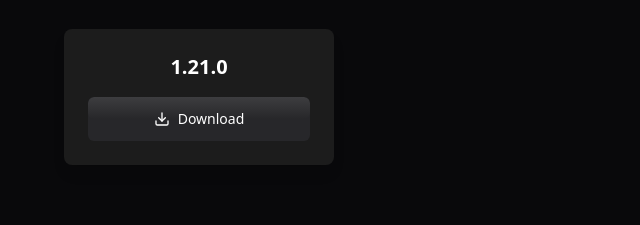
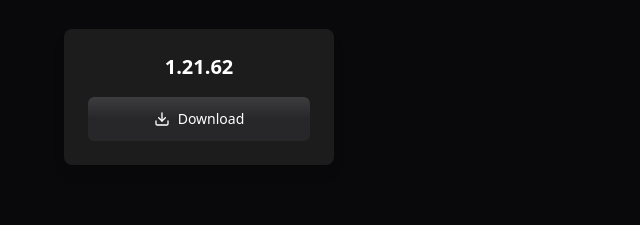
Before and after one commit to RohanDaCoder/MCPE-Free, a plain HTML site: page index.html in a window 1280 px wide. Shown: the part 384-609 px from the top of the page, 0-640 px from the left. Drawn offline with nearby package versions, Linux system fonts and the light colour scheme.

Commit message:
Add 1.21.62

```diff
--- a/index.html
+++ b/index.html
@@ -150,7 +150,8 @@
                 {
                     name: "1.21",
                     releases: [
-                        { version: "1.21.0", url: "https://mcpedl.org/uploads_files/13-06-2024/minecraft-1-21-0.apk" }
+                        //{ version: "1.21.0", url: "https://mcpedl.org/uploads_files/13-06-2024/minecraft-1-21-0.apk" },
+                        { version: "1.21.62", url: "https://mcpedl.org/uploads_files/25-02-2025/minecraft-1-21-62.apk" },
                     ]
                 },
                 {
```
